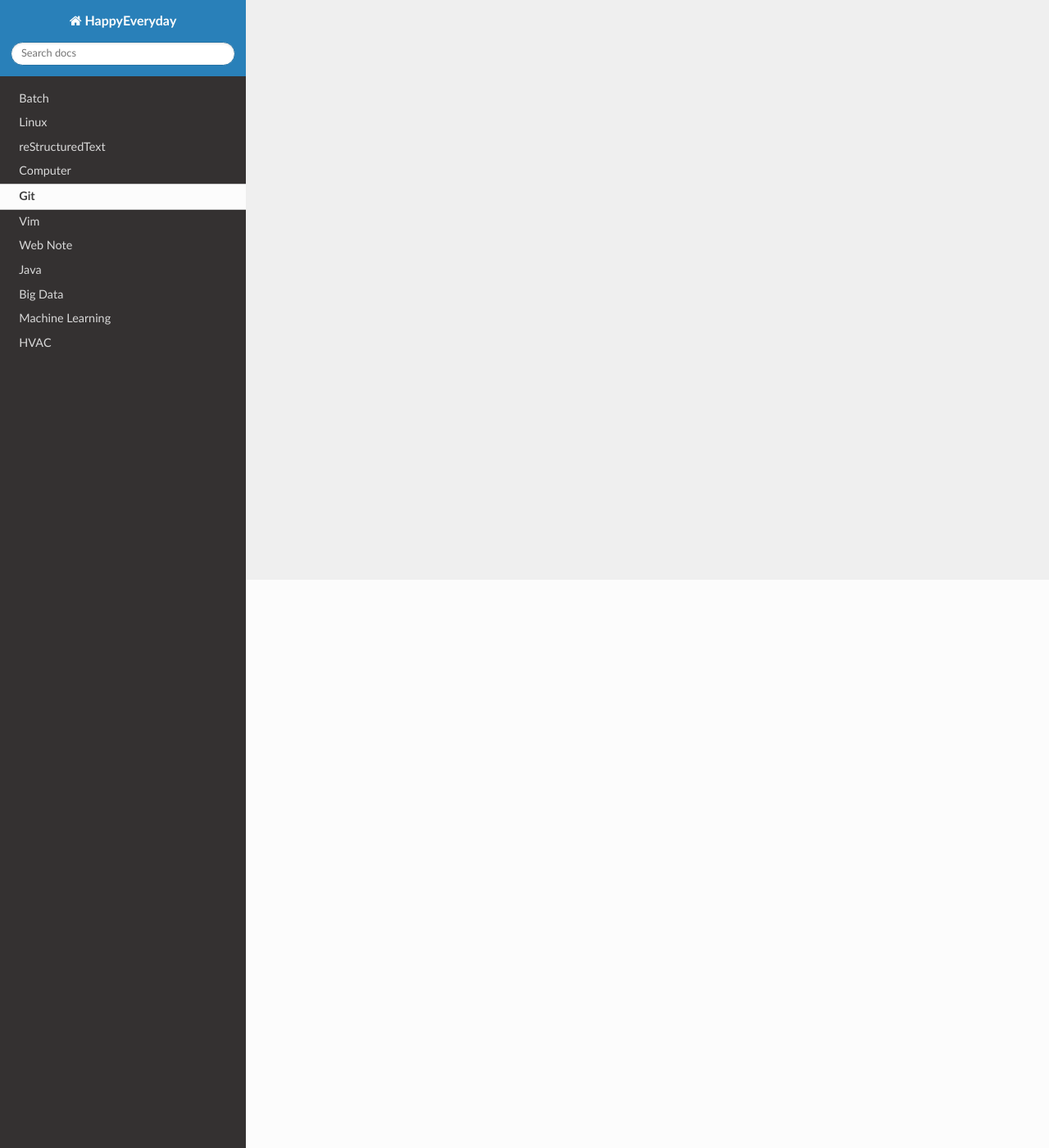
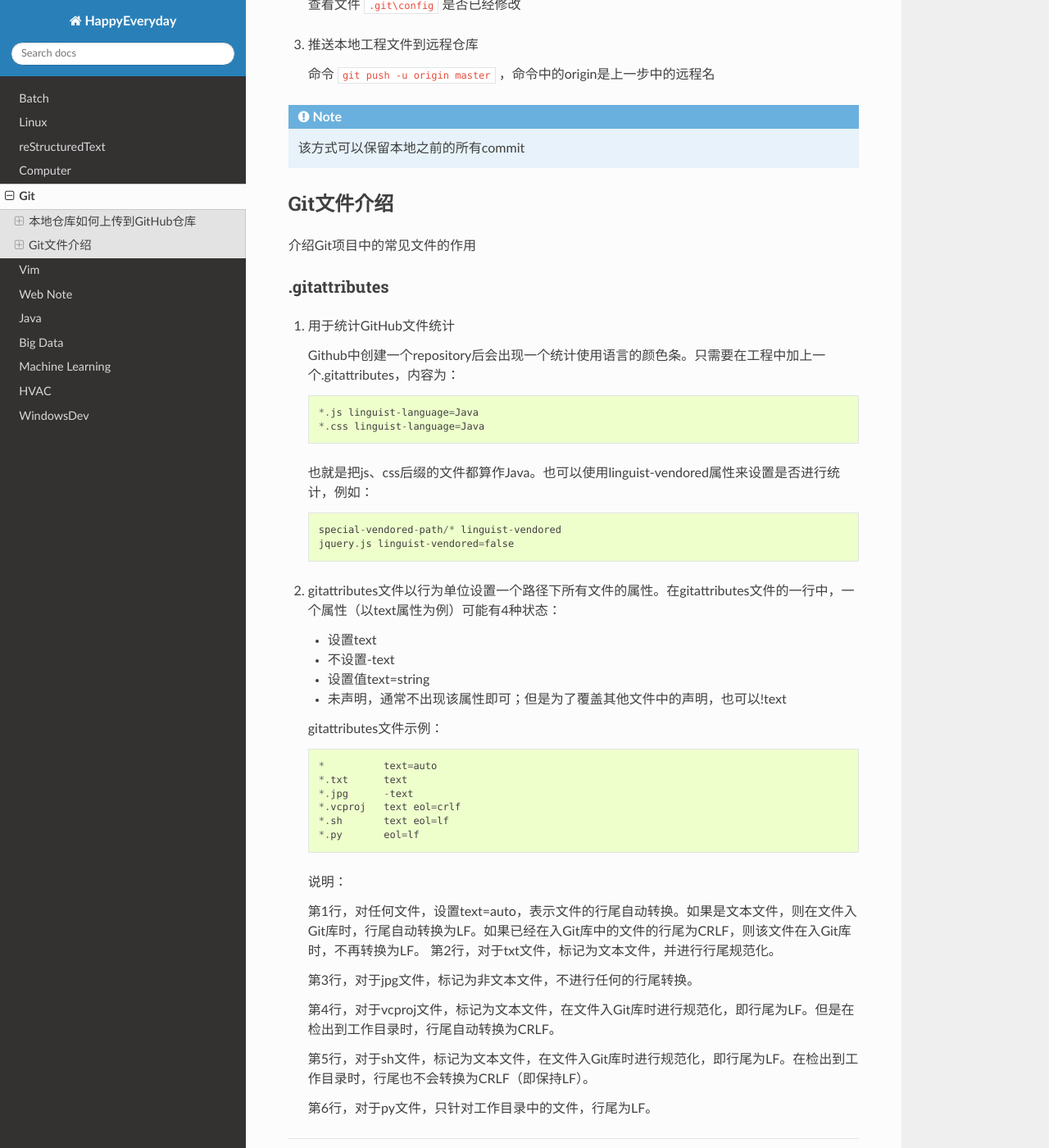
Before and after one commit to BryanSDCN/note, a Sphinx documentation site: the page built from source/docs/gitlearning.rst, in a window 1280 px wide and 1400 px high, scrolled down 693 px. Shown: the whole window at 82% size. Built offline with Sphinx 7.4.7 and the Read the Docs theme 2.0.0, drawn with Linux system fonts in a browser that asks for light colours; some of the changed text lies outside the part shown.

Commit message:
Add new tutor
1.add windows development tutor
2.update git tutor

```diff
--- a/source/docs/gitlearning.rst
+++ b/source/docs/gitlearning.rst
@@ -5,3 +5,97 @@ Git简单教程
 ======================
 
 *这里简单讲解一下Git的使用方法*
+
+
+本地仓库如何上传到GitHub仓库
+======================================
+
+方式一
+-----------
+
+1. 在GitHub新建仓库
+#. 本地使用命令git clone，将空仓库复制到本地
+#. 将工程文件copy到本地空仓库
+#. 使用命令git add -> commit -> push，将代码上传到GitHub
+
+.. note::
+
+   该方式无法保留之前的本地commit
+
+
+方式二
+--------------------
+
+1. 在GitHub创建新仓库，得到远程仓库链接
+#. 进入本地仓库目录，增加远程仓库链接
+
+   | 命令 ``git remote add origin https://github.com/yourgithubID/gitRepo.git``
+   | 查看文件 ``.git\config`` 是否已经修改
+
+#. 推送本地工程文件到远程仓库
+
+   | 命令 ``git push -u origin master`` ，命令中的origin是上一步中的远程名
+
+
+.. note::
+
+   该方式可以保留本地之前的所有commit
+
+
+Git文件介绍
+=====================
+
+介绍Git项目中的常见文件的作用
+
+.gitattributes
+----------------------
+
+1. 用于统计GitHub文件统计
+
+   Github中创建一个repository后会出现一个统计使用语言的颜色条。只需要在工程中加上一个.gitattributes，内容为：
+
+   ::
+
+      *.js linguist-language=Java
+      *.css linguist-language=Java
+
+
+   也就是把js、css后缀的文件都算作Java。也可以使用linguist-vendored属性来设置是否进行统计，例如：
+
+   ::
+
+      special-vendored-path/* linguist-vendored
+      jquery.js linguist-vendored=false
+
+#. gitattributes文件以行为单位设置一个路径下所有文件的属性。在gitattributes文件的一行中，一个属性（以text属性为例）可能有4种状态：
+
+   + 设置text
+   + 不设置-text
+   + 设置值text=string
+   + 未声明，通常不出现该属性即可；但是为了覆盖其他文件中的声明，也可以!text
+
+   gitattributes文件示例：
+
+   ::
+
+
+     *          text=auto
+     *.txt      text
+     *.jpg      -text
+     *.vcproj   text eol=crlf
+     *.sh       text eol=lf
+     *.py       eol=lf
+
+
+   说明：
+
+   第1行，对任何文件，设置text=auto，表示文件的行尾自动转换。如果是文本文件，则在文件入Git库时，行尾自动转换为LF。如果已经在入Git库中的文件的行尾为CRLF，则该文件在入Git库时，不再转换为LF。
+   第2行，对于txt文件，标记为文本文件，并进行行尾规范化。
+
+   第3行，对于jpg文件，标记为非文本文件，不进行任何的行尾转换。
+
+   第4行，对于vcproj文件，标记为文本文件，在文件入Git库时进行规范化，即行尾为LF。但是在检出到工作目录时，行尾自动转换为CRLF。
+
+   第5行，对于sh文件，标记为文本文件，在文件入Git库时进行规范化，即行尾为LF。在检出到工作目录时，行尾也不会转换为CRLF（即保持LF）。
+
+   第6行，对于py文件，只针对工作目录中的文件，行尾为LF。
--- a/source/index.rst
+++ b/source/index.rst
@@ -91,6 +91,7 @@ Getting more info
    Big Data <docs/bigdata>
    Machine Learning <docs/machinelearning>
    HVAC <docs/heater>
+   WindowsDev <docs/windowsdev>
 
 
 
```
Also changed, not shown: source/docs/windowsdev.rst (added, +92 -0 lines).
